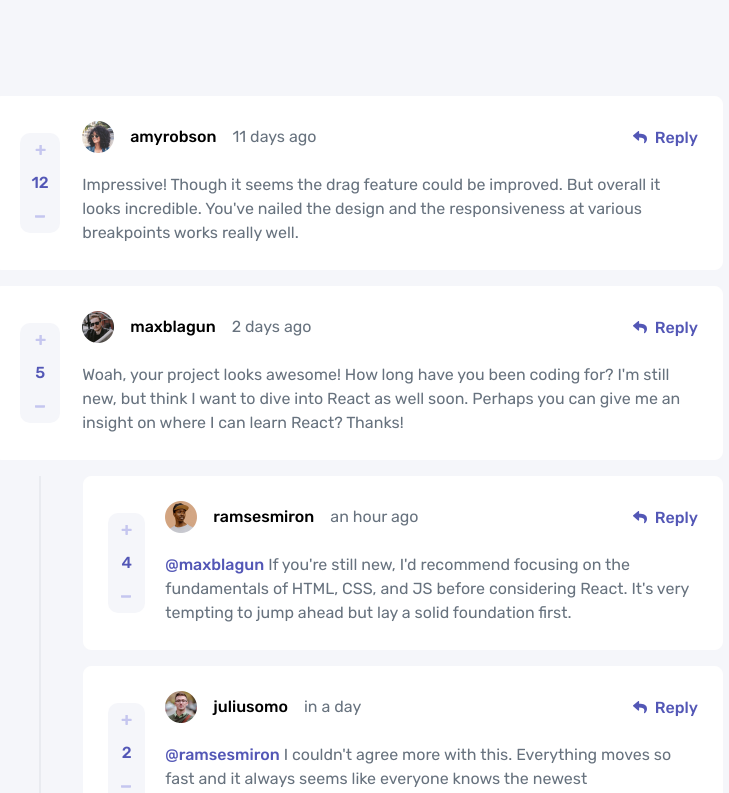
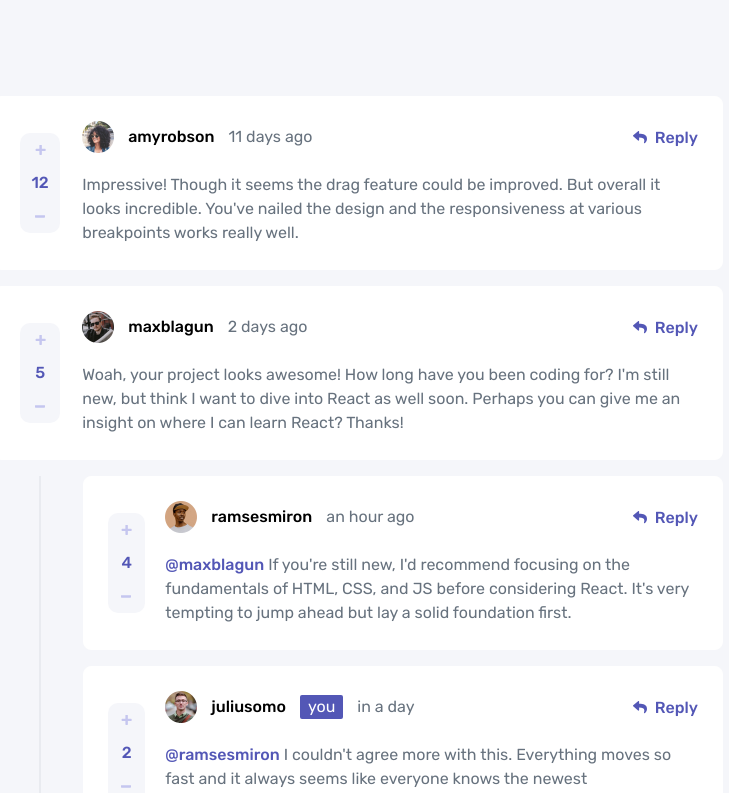
Before and after one commit to MariusHor/interactive-comments-section, a Vue app: page / in a window 1280 px wide. Shown: the top 793 px of the page, without its empty margins (282-1011 px from the left). Built offline with nearby package versions, Linux system fonts and the light colour scheme.

Commit message:
added a user badge that is being displayed only on the current user's comments

```diff
--- a/src/components/CommentCard.vue
+++ b/src/components/CommentCard.vue
@@ -1,4 +1,6 @@
 <script setup>
+import { computed } from 'vue'
+import { useStore } from 'vuex'
 import { getElementById, scrollToElement, highlightElement } from '../helpers'
 import LikesCounter from './LikesCounter.vue'
 import ReplyButton from './ReplyButton.vue'
@@ -8,6 +10,10 @@ const props = defineProps({
     comment: Object,
     isReply: Boolean
 })
+
+const store = useStore()
+
+const isCurrentUserComment = computed(() => store.state.currentUser.username === props.comment.user.username)
 
 function handleGoToComment() {
     const element = getElementById(props.comment.replyingTo.id)
@@ -21,6 +27,9 @@ function handleGoToComment() {
         <div class="comment-card__user">
             <img :src="comment.user.image.webp" alt="user avatar" class="comment-card__user-avatar">
             <h3 class="heading-m">{{ comment.user.username }}</h3>
+            <div v-if="isCurrentUserComment" class="user-badge">
+                <span>you</span>
+            </div>
             <FromNow :date="comment.createdAt" />
         </div>
         <p class="comment-card__content text-pale">
@@ -53,7 +62,7 @@ function handleGoToComment() {
         grid-column: 1 / 3
         display: flex
         align-items: center
-        gap: 1rem
+        gap: 0.875rem
         @media screen and (min-width: 756px)
             grid-column: 2 / 3
 
@@ -66,6 +75,11 @@ function handleGoToComment() {
         @media screen and (min-width: 756px)
             grid-column: 2 / 4
 
+    .user-badge
+        background: var(--color-moderate-blue)
+        color: var(--color-white)
+        border-radius: 2px
+        padding: 0 0.5rem
 .replying-to
     color: var(--color-moderate-blue)
     font-weight: var(--text-medium)
```
